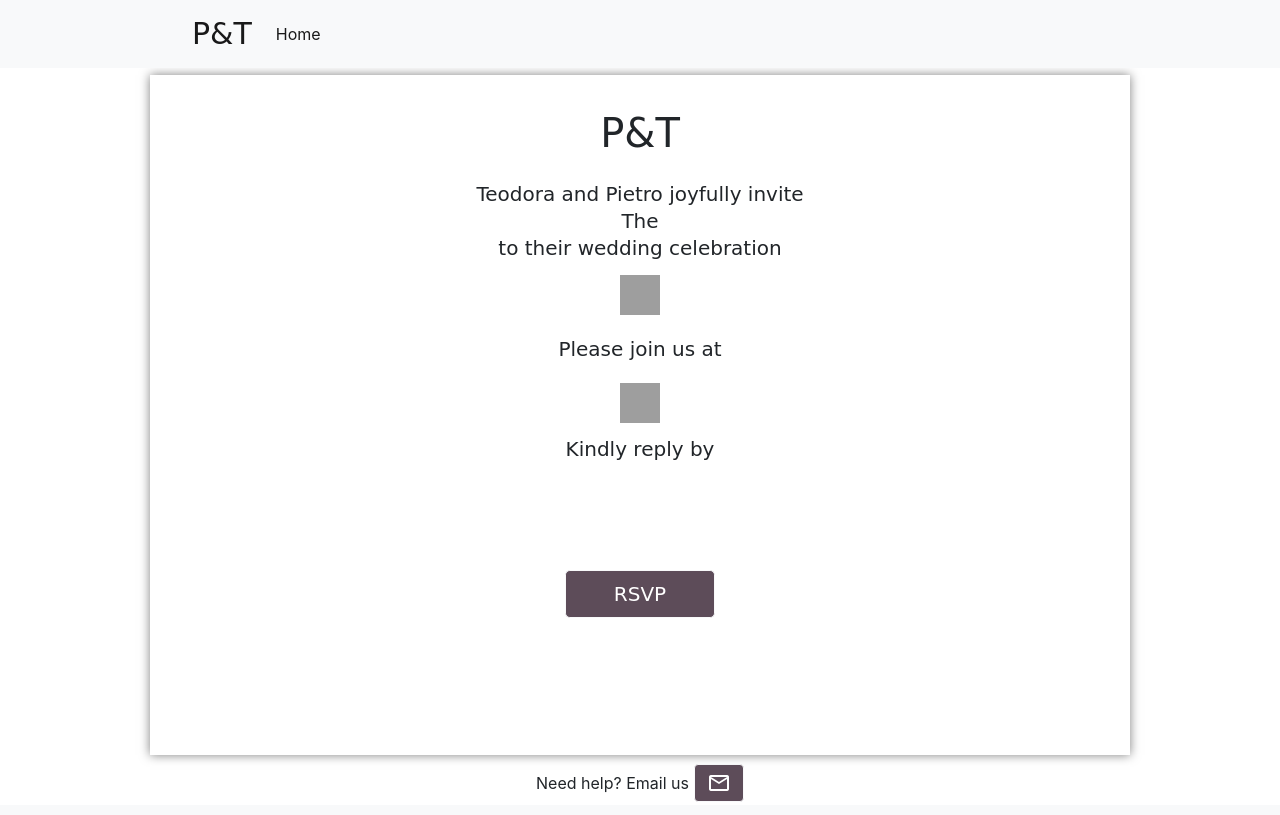
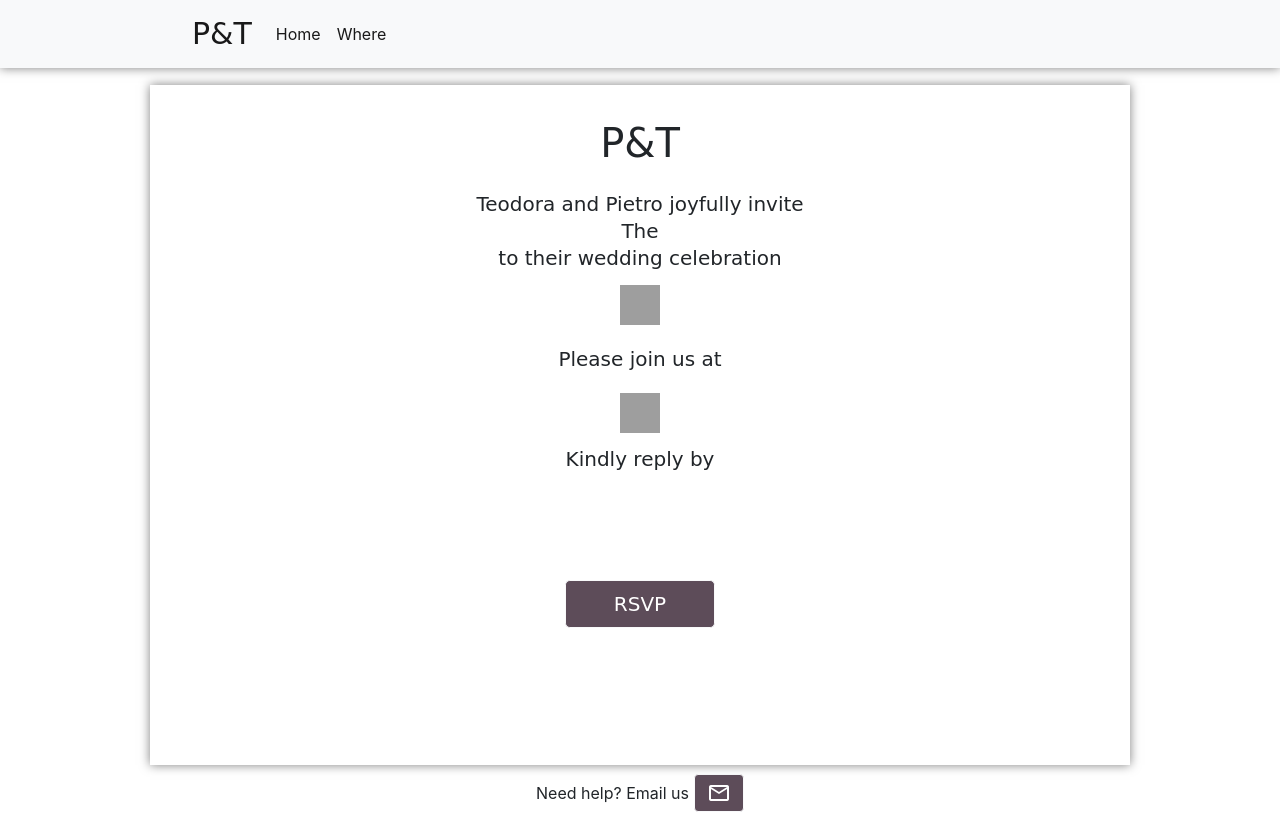
Before and after one commit to pietro-andreoli/WeddingManager, a Django app: template WeddingManagerSite/InvitationManager/templates/InvitationManager/your_invitation.html in a window 1280 px wide. Run offline with Django 3.2, Linux system fonts and the light colour scheme; the template is opened without the code that fills it, so the values that code supplies are empty; some libraries are stand-ins or nearby versions; some web fonts are replaced; grey boxes are pictures that could not be loaded.

Commit message:
add shadow

```diff
--- a/WeddingManagerSite/InvitationManager/templates/InvitationManager/nav_bar.html
+++ b/WeddingManagerSite/InvitationManager/templates/InvitationManager/nav_bar.html
@@ -131,14 +131,17 @@
 		}
 
 		body {
-			padding-top: 75px;
+			padding-top: 85px;
+		}
+
+		.bar {
+			box-shadow: 0 0px 10px 0px rgb(0 0 0 / 50%);
 		}
 	</style>
 </head>
 
 <body>
-
-	<nav class="navbar navbar-expand-sm navbar-light bg-light d-flex justify-content-around fixed-top">
+	<nav class="navbar navbar-expand-sm navbar-light bg-light d-flex justify-content-around fixed-top bar">
 		<!-- P&T Text Logo -->
 		<a class="navbar-brand" href="#"><p class="pntLogo">P&T</p></a>
 		<button class="navbar-toggler" type="button" data-toggle="collapse" data-target="#navbarSupportedContent"
@@ -150,6 +153,10 @@
 			<ul class="navbar-nav mr-auto">
 				<li class="nav-item active">
 					<a class="nav-link" href="#">Home<span class="sr-only">(current)</span></a>
+				</li>
+
+				<li class="nav-item active">
+					<a class="nav-link" href="#">Where<span class="sr-only"></span></a>
 				</li>
 				<!-- ADD MORE BUTTONS HERE -->
 				<!-- <li class="nav-item">
@@ -165,5 +172,4 @@
 
 		</div>
 		</div> -->
-
 </body>
```
